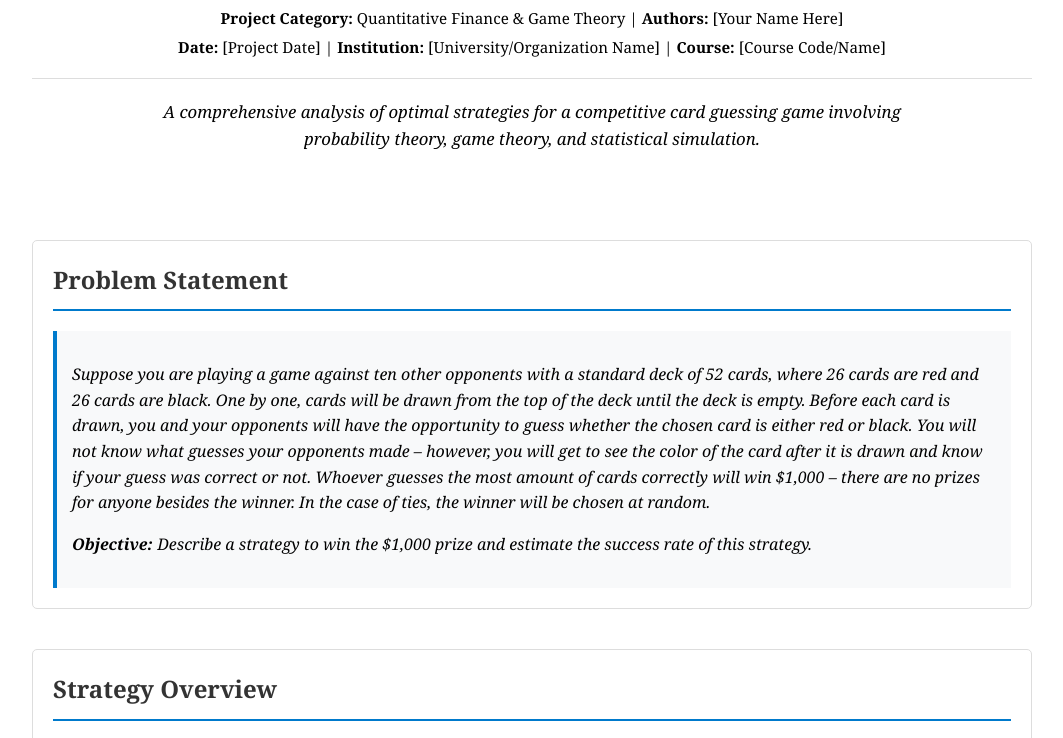
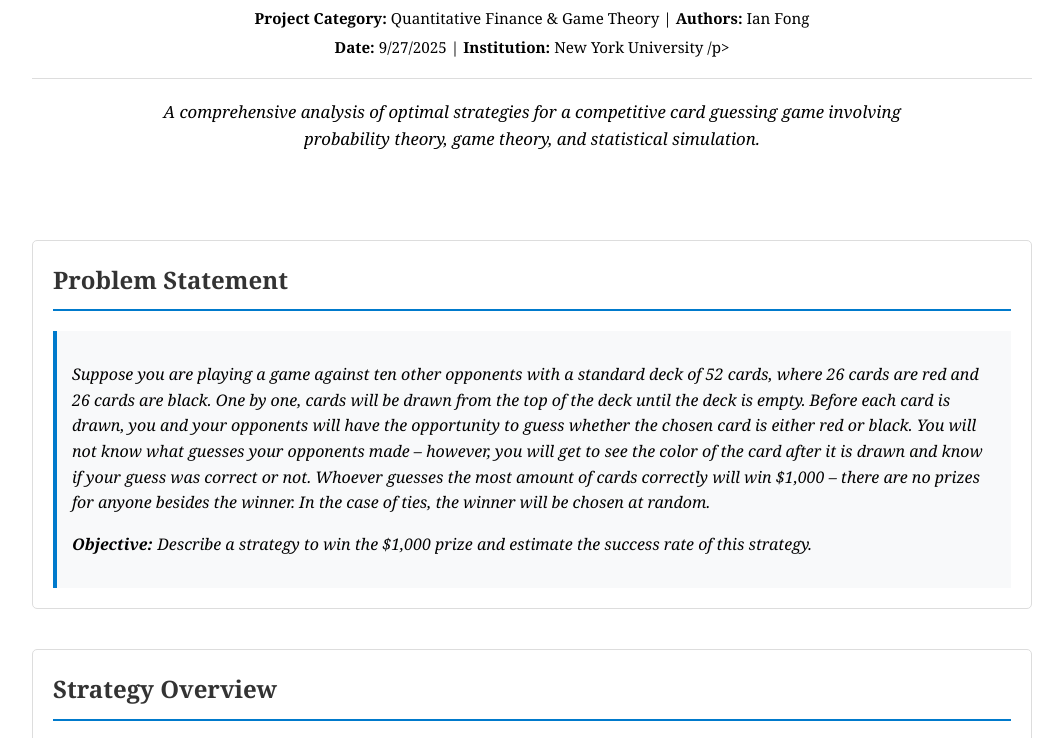
Before and after one commit to Yannaner/Quant-Finance-Projects, a plain HTML site: page card_drawing/index.html in a window 1280 px wide. Shown: the part 137-875 px from the top of the page, without its empty margins (108-1171 px from the left). Drawn offline with Linux system fonts and the light colour scheme.

Commit message:
Authors + Dates

```diff
--- a/card_drawing/index.html
+++ b/card_drawing/index.html
@@ -77,8 +77,8 @@
     <header>
         <h1>Card Drawing Game Strategy Analysis</h1>
         <div class="project-details">
-            <p><strong>Project Category:</strong> Quantitative Finance & Game Theory | <strong>Authors:</strong> [Your Name Here]</p>
-            <p><strong>Date:</strong> [Project Date] | <strong>Institution:</strong> [University/Organization Name] | <strong>Course:</strong> [Course Code/Name]</p>
+            <p><strong>Project Category:</strong> Quantitative Finance & Game Theory | <strong>Authors:</strong> Ian Fong</p>
+            <p><strong>Date:</strong> 9/27/2025 | <strong>Institution:</strong> New York University /p>
         </div>
         <hr>
         <div class="project-summary">
```
